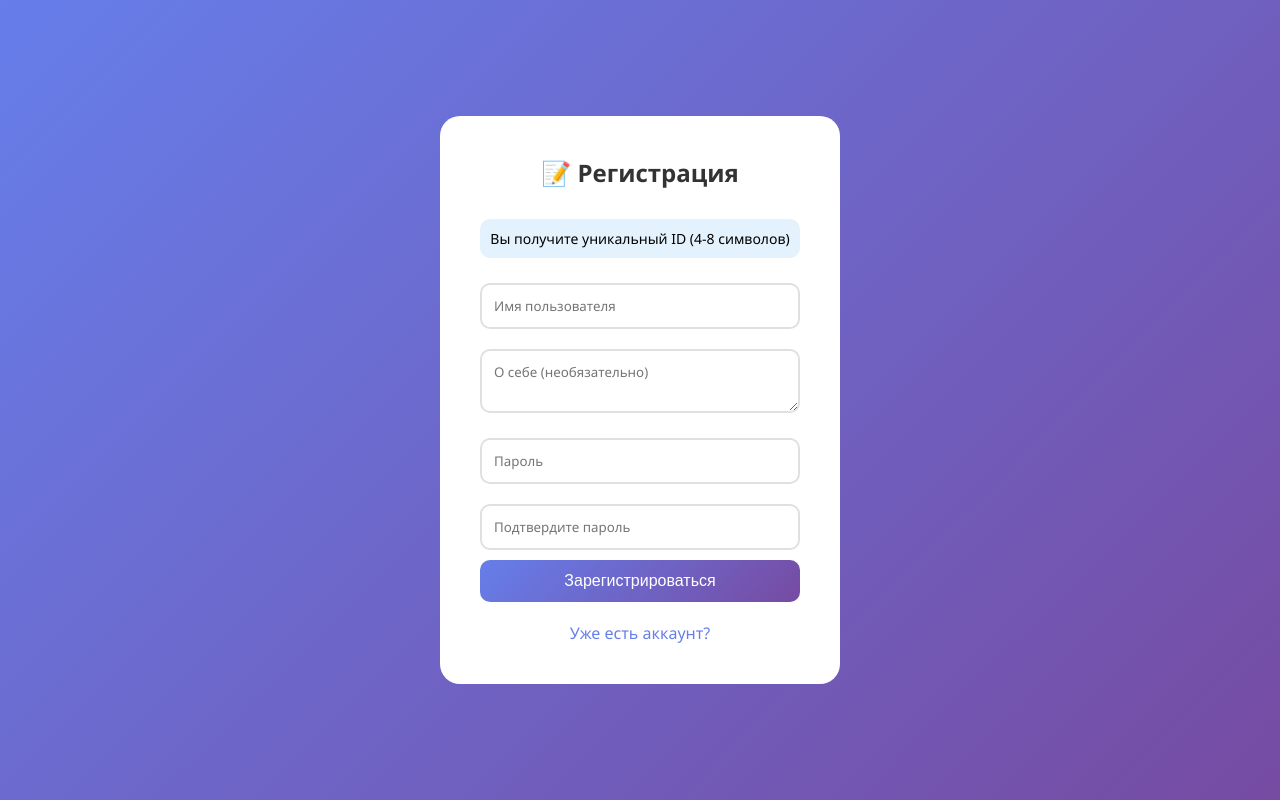
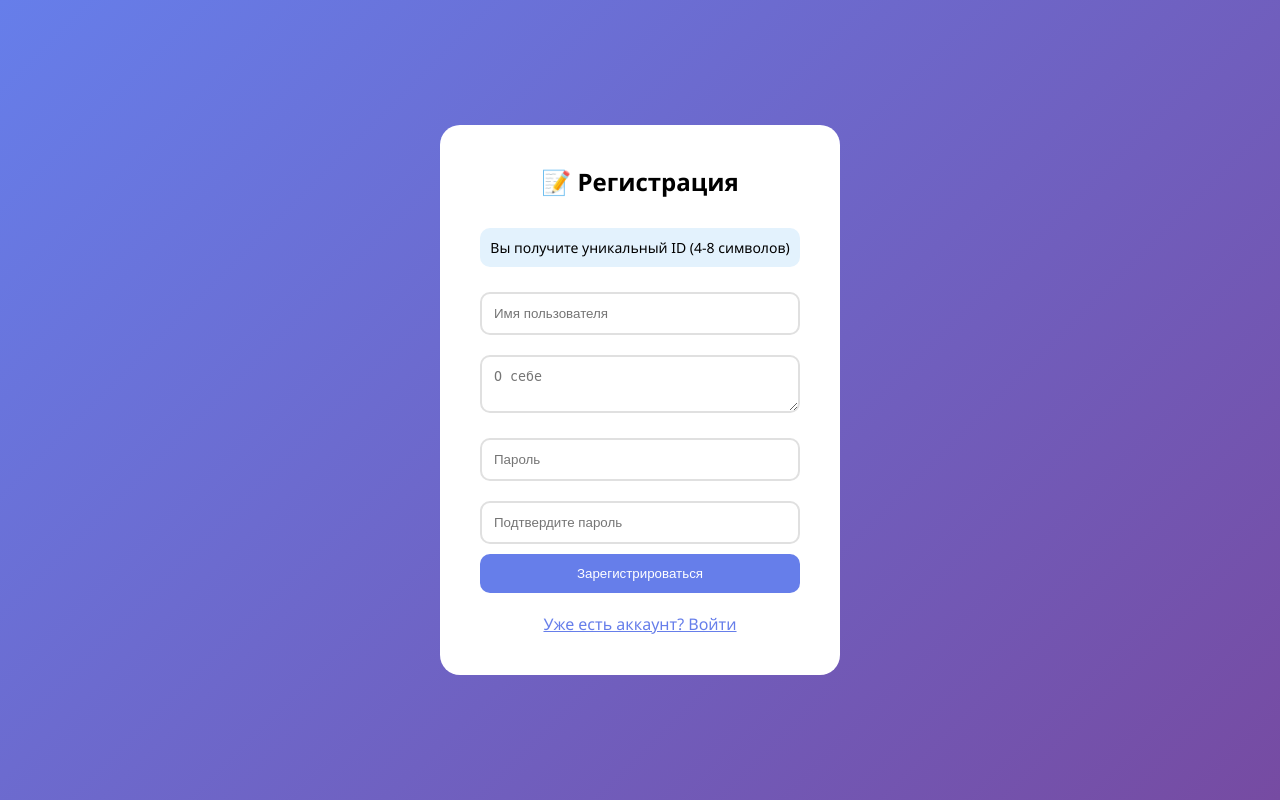
Before and after one commit to Userffft/chats-2.0, a Flask app: page /register in a window 1280 px wide. Run offline with Flask 3, Linux system fonts and the light colour scheme.

Commit message:
Update register.html

```diff
--- a/templates/register.html
+++ b/templates/register.html
@@ -4,53 +4,16 @@
     <meta charset="UTF-8">
     <title>ChatVerse - Регистрация</title>
     <style>
-        * { margin: 0; padding: 0; box-sizing: border-box; }
-        body {
-            font-family: 'Segoe UI', Arial, sans-serif;
-            background: linear-gradient(135deg, #667eea 0%, #764ba2 100%);
-            min-height: 100vh;
-            display: flex;
-            justify-content: center;
-            align-items: center;
-        }
-        .container {
-            background: white;
-            padding: 40px;
-            border-radius: 20px;
-            width: 400px;
-            animation: fadeIn 0.3s ease;
-        }
-        @keyframes fadeIn {
-            from { opacity: 0; transform: scale(0.9); }
-            to { opacity: 1; transform: scale(1); }
-        }
-        h2 { text-align: center; margin-bottom: 30px; color: #333; }
-        input, textarea {
-            width: 100%;
-            padding: 12px;
-            margin: 10px 0;
-            border: 2px solid #e0e0e0;
-            border-radius: 10px;
-            font-family: inherit;
-        }
-        textarea { resize: vertical; min-height: 60px; }
-        input:focus, textarea:focus { outline: none; border-color: #667eea; }
-        button {
-            width: 100%;
-            padding: 12px;
-            background: linear-gradient(135deg, #667eea 0%, #764ba2 100%);
-            color: white;
-            border: none;
-            border-radius: 10px;
-            cursor: pointer;
-            font-size: 16px;
-            transition: 0.2s;
-        }
-        button:hover { transform: translateY(-2px); }
-        .error { color: red; text-align: center; margin-bottom: 15px; }
-        .footer { text-align: center; margin-top: 20px; }
-        .footer a { color: #667eea; text-decoration: none; }
-        .info { background: #e3f2fd; padding: 10px; border-radius: 10px; margin-bottom: 15px; font-size: 14px; text-align: center; }
+        *{margin:0;padding:0;box-sizing:border-box}
+        body{font-family:'Segoe UI',Arial,sans-serif;background:linear-gradient(135deg,#667eea 0%,#764ba2 100%);min-height:100vh;display:flex;justify-content:center;align-items:center}
+        .container{background:white;padding:40px;border-radius:20px;width:400px}
+        h2{text-align:center;margin-bottom:30px}
+        input,textarea{width:100%;padding:12px;margin:10px 0;border:2px solid #e0e0e0;border-radius:10px}
+        button{width:100%;padding:12px;background:#667eea;color:white;border:none;border-radius:10px;cursor:pointer}
+        .error{color:red;text-align:center;margin-bottom:15px}
+        .info{background:#e3f2fd;padding:10px;border-radius:10px;margin-bottom:15px;font-size:14px;text-align:center}
+        .footer{text-align:center;margin-top:20px}
+        .footer a{color:#667eea}
     </style>
 </head>
 <body>
@@ -59,13 +22,13 @@
     {% if error %}<div class="error">{{ error }}</div>{% endif %}
     <div class="info">Вы получите уникальный ID (4-8 символов)</div>
     <form method="post">
-            <input type="text" name="username" placeholder="Имя пользователя" required minlength="3">
-            <textarea name="bio" placeholder="О себе (необязательно)"></textarea>
-            <input type="password" name="password" placeholder="Пароль" required minlength="4">
+        <input type="text" name="username" placeholder="Имя пользователя" required>
+        <textarea name="bio" placeholder="О себе"></textarea>
+        <input type="password" name="password" placeholder="Пароль" required>
         <input type="password" name="confirm_password" placeholder="Подтвердите пароль" required>
         <button type="submit">Зарегистрироваться</button>
     </form>
-        <div class="footer"><a href="/login">Уже есть аккаунт?</a></div>
+    <div class="footer"><a href="/login">Уже есть аккаунт? Войти</a></div>
 </div>
 </body>
 </html>
```
Lines whose indentation alone changed are shown as unchanged.
